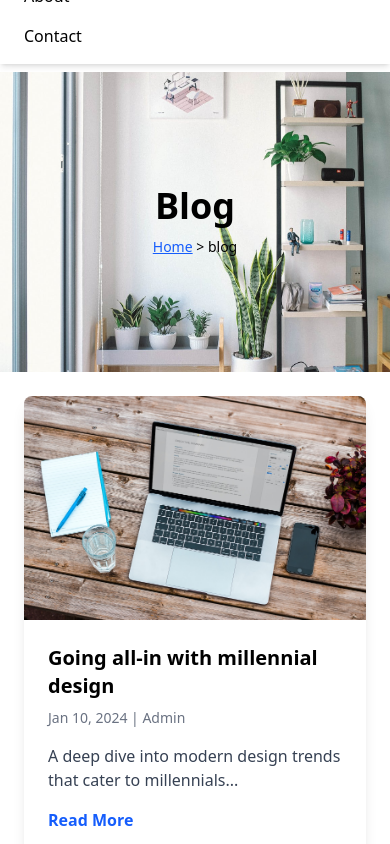
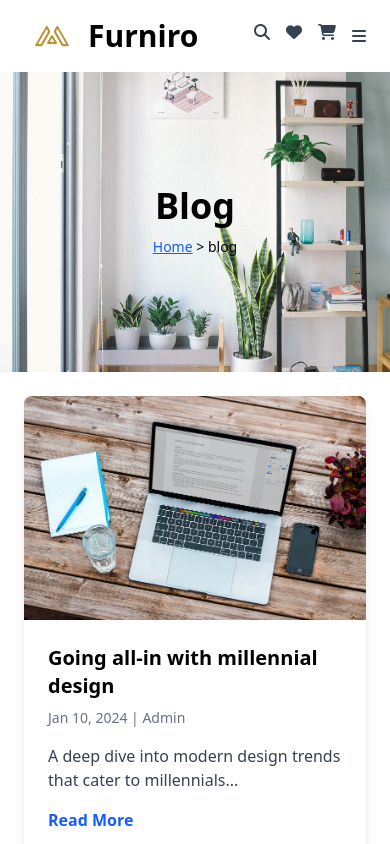
Before and after one commit to antarakanswal1/Singh, a React (Vite) app: page /blog in a window 390 px wide. Shown: the top 844 px of the page. Built offline with nearby package versions, Linux system fonts and the light colour scheme.

Commit message:
nav changes

```diff
--- a/src/Components/Navbar.jsx
+++ b/src/Components/Navbar.jsx
@@ -1,44 +1,24 @@
-import React, { useState, useEffect } from "react";
+import React, { useState } from "react";
 import { Link } from "react-router-dom";
-import AOS from "aos";
-import "aos/dist/aos.css";
 import logo from "../assets/logo.png";
 
 const Navbar = () => {
   const [isOpen, setIsOpen] = useState(false);
 
-  useEffect(() => {
-    AOS.init({ duration: 800 }); // Initialize AOS with a duration of 800ms
-  }, []);
-
   return (
-    <nav
-      className="relative flex items-center justify-between px-6 py-2 bg-white shadow-md"
-      data-aos="fade-down"
-    >
+    <nav className="relative flex items-center justify-between px-6 py-2 bg-white shadow-md">
       {/* Logo */}
-      <div className="flex items-center space-x-2" data-aos="fade-right">
+      <div className="flex items-center space-x-2">
         <img src={logo} alt="Furniro Logo" className="w-14 h-14" />
         <h1 className="text-3xl font-bold">Furniro</h1>
       </div>
 
       {/* Navigation Links (Desktop) */}
-      <div
-        className="hidden md:flex space-x-6 text-black text-xl"
-        data-aos="fade-down"
-      >
-        <Link to="/" className="hover:text-gray-700">
-          Home
-        </Link>
-        <Link to="/shop" className="hover:text-gray-700">
-          Shop
-        </Link>
-        <Link to="/productcomparison" className="hover:text-gray-700">
-          About
-        </Link>
-        <Link to="/contact" className="hover:text-gray-700">
-          Contact
-        </Link>
+      <div className="hidden md:flex space-x-6 text-black text-xl">
+        <Link to="/" className="hover:text-gray-700">Home</Link>
+        <Link to="/shop" className="hover:text-gray-700">Shop</Link>
+        <Link to="/productcomparison" className="hover:text-gray-700">About</Link>
+        <Link to="/contact" className="hover:text-gray-700">Contact</Link>
       </div>
 
       {/* Icons & Mobile Menu Toggle */}
@@ -55,20 +35,11 @@ const Navbar = () => {
       <div
         className={`absolute top-16 left-0 w-full bg-white shadow-md md:hidden flex flex-col space-y-4 py-4 px-6 transform transition-transform duration-300 ease-in-out z-50
         ${isOpen ? "translate-y-0 opacity-100" : "-translate-y-full opacity-0 pointer-events-none"}`}
-        data-aos="fade-down"
       >
-        <Link to="/" className="hover:text-gray-700" onClick={() => setIsOpen(false)}>
-          Home
-        </Link>
-        <Link to="/shop" className="hover:text-gray-700" onClick={() => setIsOpen(false)}>
-          Shop
-        </Link>
-        <Link to="/productcomparison" className="hover:text-gray-700" onClick={() => setIsOpen(false)}>
-          About
-        </Link>
-        <Link to="/contact" className="hover:text-gray-700" onClick={() => setIsOpen(false)}>
-          Contact
-        </Link>
+        <Link to="/" className="hover:text-gray-700" onClick={() => setIsOpen(false)}>Home</Link>
+        <Link to="/shop" className="hover:text-gray-700" onClick={() => setIsOpen(false)}>Shop</Link>
+        <Link to="/productcomparison" className="hover:text-gray-700" onClick={() => setIsOpen(false)}>About</Link>
+        <Link to="/contact" className="hover:text-gray-700" onClick={() => setIsOpen(false)}>Contact</Link>
       </div>
     </nav>
   );
```
